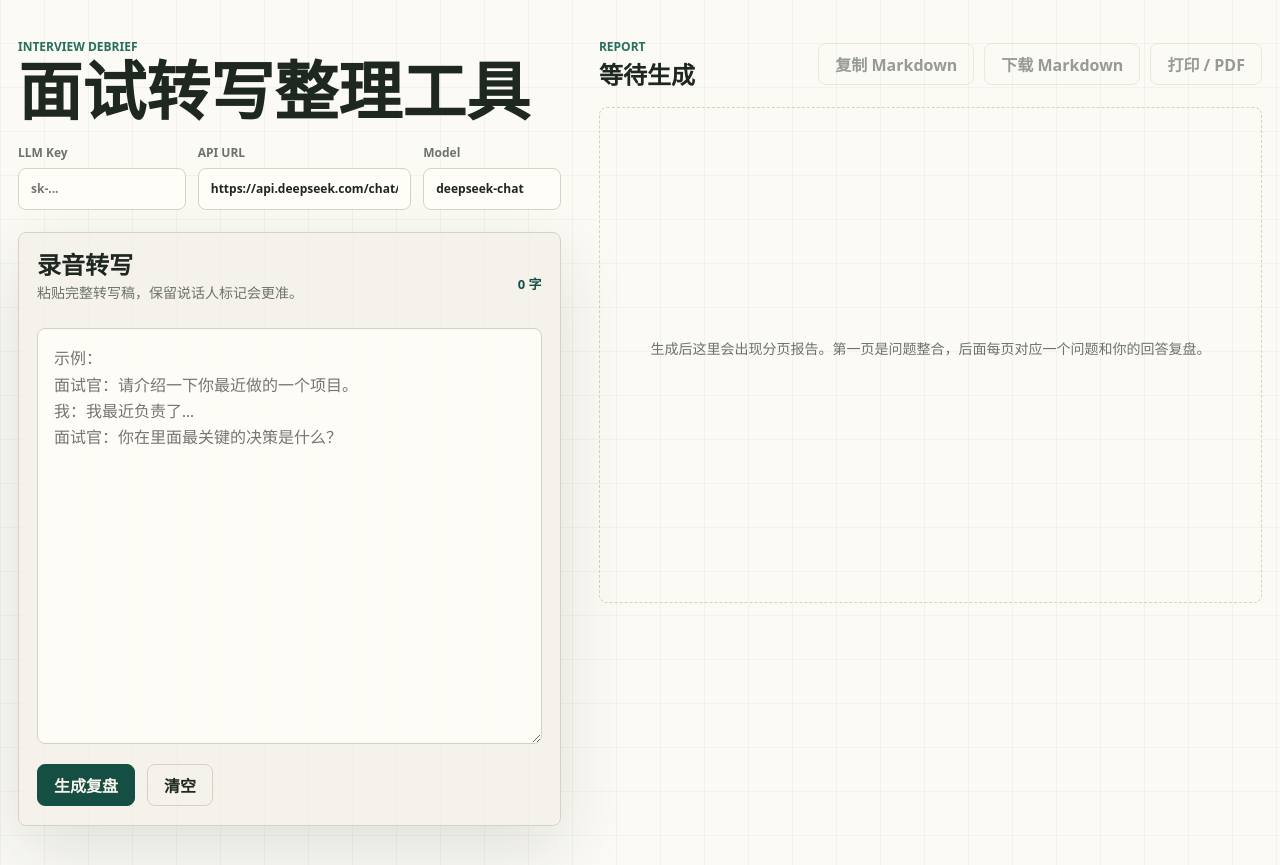
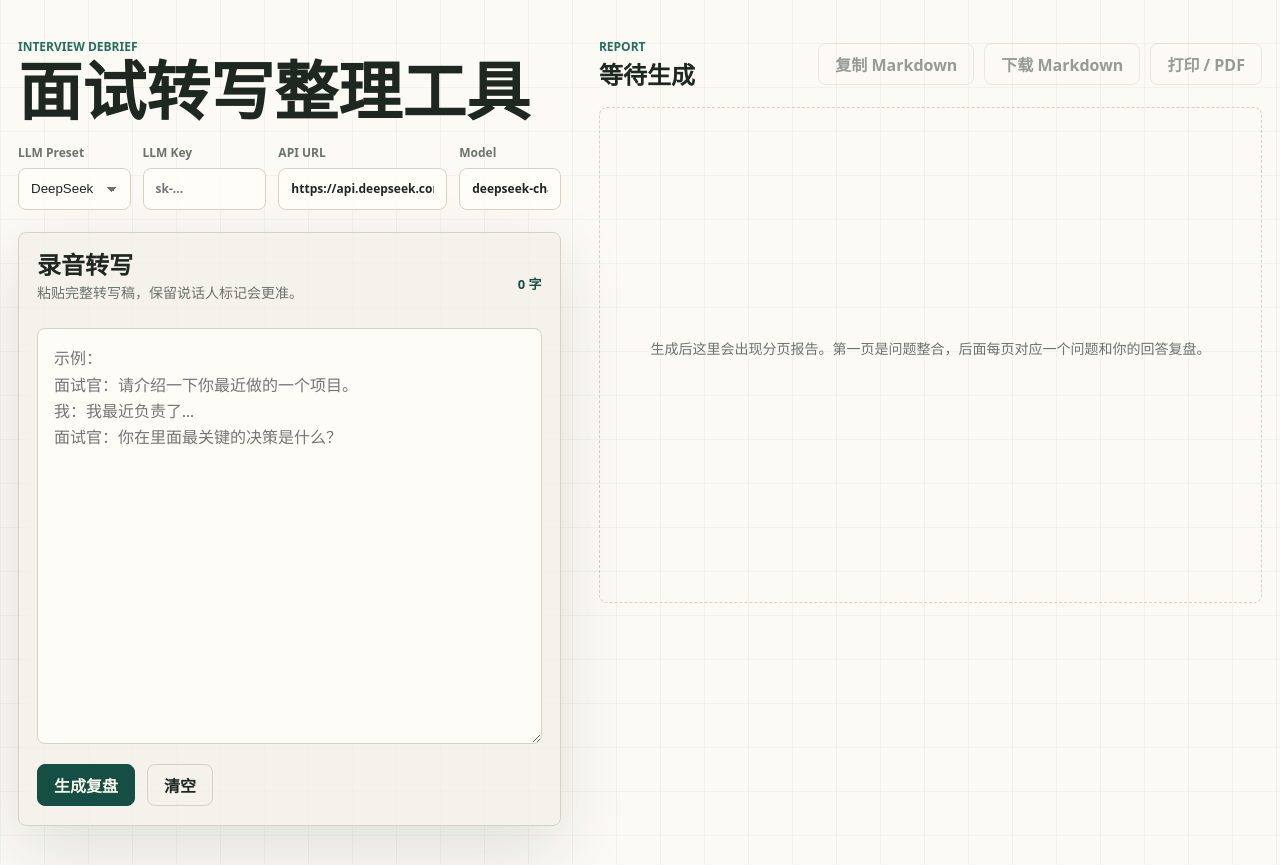
Before and after one commit to tunshusama/interview-transcript-organizer, a website: page public/index.html in a window 1280 px wide. Drawn offline with Linux system fonts and the light colour scheme.

Commit message:
Add LLM provider presets

```diff
--- a/public/app.js
+++ b/public/app.js
@@ -1,4 +1,5 @@
 const elements = {
+  provider: document.querySelector("#provider"),
   apiKey: document.querySelector("#apiKey"),
   apiUrl: document.querySelector("#apiUrl"),
   model: document.querySelector("#model"),
@@ -17,21 +18,68 @@ const elements = {
 let currentMarkdown = "";
 let currentReport = null;
 const ITEMS_PER_PAGE = 3;
+const PROVIDER_PRESETS = {
+  deepseek: {
+    apiUrl: "https://api.deepseek.com/chat/completions",
+    model: "deepseek-chat"
+  },
+  openai: {
+    apiUrl: "https://api.openai.com/v1/chat/completions",
+    model: "gpt-4o-mini"
+  },
+  moonshot: {
+    apiUrl: "https://api.moonshot.cn/v1/chat/completions",
+    model: "moonshot-v1-8k"
+  },
+  qwen: {
+    apiUrl: "https://dashscope.aliyuncs.com/compatible-mode/v1/chat/completions",
+    model: "qwen-plus"
+  },
+  zhipu: {
+    apiUrl: "https://open.bigmodel.cn/api/paas/v4/chat/completions",
+    model: "glm-4-flash"
+  },
+  openrouter: {
+    apiUrl: "https://openrouter.ai/api/v1/chat/completions",
+    model: "deepseek/deepseek-chat-v3.1"
+  },
+  ollama: {
+    apiUrl: "http://localhost:11434/v1/chat/completions",
+    model: "llama3.1"
+  }
+};
 
+elements.provider.value = localStorage.getItem("llm_provider") || "deepseek";
 elements.apiKey.value = localStorage.getItem("llm_api_key") || localStorage.getItem("deepseek_api_key") || "";
-elements.apiUrl.value = localStorage.getItem("llm_api_url") || "https://api.deepseek.com/chat/completions";
-elements.model.value = localStorage.getItem("llm_model") || localStorage.getItem("deepseek_model") || "deepseek-chat";
+elements.apiUrl.value = localStorage.getItem("llm_api_url") || PROVIDER_PRESETS.deepseek.apiUrl;
+elements.model.value = localStorage.getItem("llm_model") || localStorage.getItem("deepseek_model") || PROVIDER_PRESETS.deepseek.model;
+
+elements.provider.addEventListener("change", () => {
+  const provider = elements.provider.value;
+  localStorage.setItem("llm_provider", provider);
+
+  if (provider === "custom") return;
+
+  const preset = PROVIDER_PRESETS[provider];
+  if (!preset) return;
+  elements.apiUrl.value = preset.apiUrl;
+  elements.model.value = preset.model;
+  localStorage.setItem("llm_api_url", preset.apiUrl);
+  localStorage.setItem("llm_model", preset.model);
+});
 
 elements.apiKey.addEventListener("input", () => {
   localStorage.setItem("llm_api_key", elements.apiKey.value.trim());
 });
 
 elements.apiUrl.addEventListener("input", () => {
-  localStorage.setItem("llm_api_url", elements.apiUrl.value.trim() || "https://api.deepseek.com/chat/completions");
+  localStorage.setItem("llm_api_url", elements.apiUrl.value.trim() || PROVIDER_PRESETS.deepseek.apiUrl);
+  markCustomProvider();
 });
 
 elements.model.addEventListener("input", () => {
-  localStorage.setItem("llm_model", elements.model.value.trim() || "deepseek-chat");
+  localStorage.setItem("llm_model", elements.model.value.trim() || PROVIDER_PRESETS.deepseek.model);
+  markCustomProvider();
 });
 
 elements.transcript.addEventListener("input", updateWordCount);
@@ -42,6 +90,11 @@ elements.downloadBtn.addEventListener("click", downloadMarkdown);
 elements.printBtn.addEventListener("click", () => window.print());
 
 updateWordCount();
+
+function markCustomProvider() {
+  elements.provider.value = "custom";
+  localStorage.setItem("llm_provider", "custom");
+}
 
 async function analyzeTranscript() {
   const transcript = elements.transcript.value.trim();
--- a/public/index.html
+++ b/public/index.html
@@ -15,6 +15,19 @@
             <h1>面试转写整理工具</h1>
           </div>
           <div class="settings">
+            <label>
+              LLM Preset
+              <select id="provider">
+                <option value="deepseek">DeepSeek</option>
+                <option value="openai">OpenAI</option>
+                <option value="moonshot">Moonshot / Kimi</option>
+                <option value="qwen">通义千问</option>
+                <option value="zhipu">智谱 GLM</option>
+                <option value="openrouter">OpenRouter</option>
+                <option value="ollama">Ollama Local</option>
+                <option value="custom">自定义</option>
+              </select>
+            </label>
             <label>
               LLM Key
               <input id="apiKey" type="password" autocomplete="off" placeholder="sk-..." />
--- a/public/styles.css
+++ b/public/styles.css
@@ -94,7 +94,7 @@ h3 {
 
 .settings {
   display: grid;
-  grid-template-columns: 1.1fr 1.4fr 0.9fr;
+  grid-template-columns: 1fr 1.1fr 1.5fr 0.9fr;
   gap: 12px;
 }
 
@@ -108,6 +108,7 @@ label {
 }
 
 input,
+select,
 textarea {
   width: 100%;
   border: 1px solid var(--line);
@@ -115,11 +116,25 @@ textarea {
   background: rgba(255, 254, 249, 0.78);
   color: var(--ink);
   outline: none;
+  appearance: none;
 }
 
-input {
+input,
+select {
   height: 42px;
   padding: 0 12px;
+}
+
+select {
+  background-image:
+    linear-gradient(45deg, transparent 50%, var(--muted) 50%),
+    linear-gradient(135deg, var(--muted) 50%, transparent 50%);
+  background-position:
+    calc(100% - 18px) 18px,
+    calc(100% - 13px) 18px;
+  background-repeat: no-repeat;
+  background-size: 5px 5px;
+  padding-right: 34px;
 }
 
 textarea {
@@ -130,6 +145,7 @@ textarea {
 }
 
 input:focus,
+select:focus,
 textarea:focus {
   border-color: var(--accent);
   box-shadow: 0 0 0 4px rgba(40, 111, 93, 0.13);
```
Also changed, not shown: README.md.
